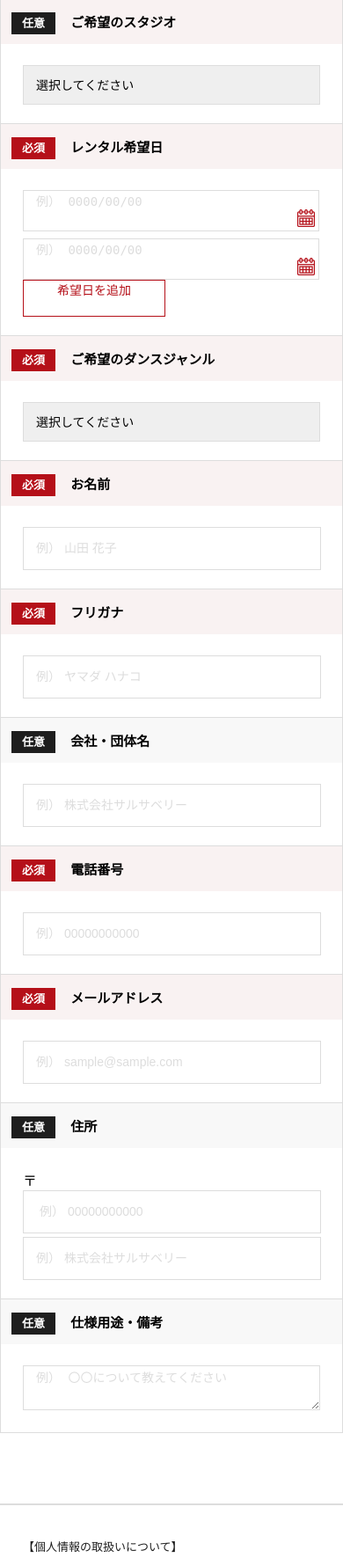
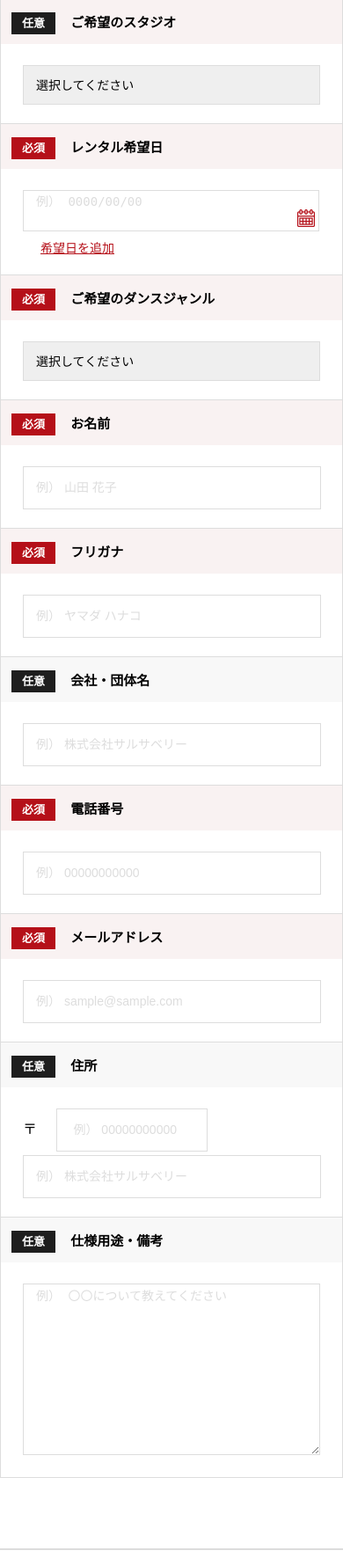
Before and after one commit to Lincox/TRAINING, a PHP site: page /test04_home.html in a window 390 px wide. Shown: the part 1199-2970 px from the top of the page at 88% size. Run offline with PHP 8.4, Linux system fonts and the light colour scheme.

Commit message:
Test04-day3

```diff
--- a/Test04__form/css/test04.css
+++ b/Test04__form/css/test04.css
@@ -96,7 +96,8 @@
       font-size: 14px;
       text-decoration: underline;
       color: #B51019;
-      margin-left: 20px; }
+      margin-left: 20px;
+      border: none; }
     .formcontainer__col2--step1 {
       padding-left: 34px; }
   .formcontainer__ban {
@@ -357,8 +358,7 @@ input[type=checkbox] {
     .formcontainer__col1 {
       width: 100%;
       display: block;
-      font-size: 15px;
-      vertical-align: top; }
+      font-size: 15px; }
       .formcontainer__col1--green {
         background-color: #f8f8f8; }
       .formcontainer__col1--red {
@@ -375,15 +375,6 @@ input[type=checkbox] {
       padding: 24px 0 21px 0;
       margin-left: 25px;
       margin-right: 25px; }
-      .formcontainer__col2--text {
-        width: 160px;
-        height: 40px;
-        text-align: center;
-        display: block;
-        border: 1px solid #B51019;
-        text-decoration: unset;
-        color: #B51019;
-        margin-left: 0; }
       .formcontainer__col2--step1 {
         padding-left: 34px; }
     .formcontainer__ban {
@@ -476,24 +467,31 @@ input[type=checkbox] {
     line-height: 1.8;
     margin: 30px 0 0 0; }
 
-  .bigin, .bigtextarea, .smallin {
-    width: calc(100% - 19px);
-    height: 45px;
+  .bigin, .bigtextarea {
     padding-left: 14px; }
 
   .bigin {
-    width: calc(100% - 17px); }
+    width: calc(100% - 17px);
+    height: 45px; }
+
+  .bigtextarea {
+    width: calc(100% - 18px);
+    height: 189px; }
 
   .smallin {
-    width: calc(100% - 21px); }
-
-  .bigtextarea {
-    width: calc(100% - 18px); }
-
-  .smallin {
+    width: calc(100% - 21px);
     padding-left: 18px; }
     .smallin--mar {
       margin-left: 0;
+      margin-bottom: 4px; }
+
+  .smallin {
+    max-width: 150px;
+    width: 100%;
+    height: 45px;
+    padding-left: 18px; }
+    .smallin--mar {
+      margin-left: 18px;
       margin-bottom: 4px; }
 
   select {
--- a/Test04__form/scss/test04.scss
+++ b/Test04__form/scss/test04.scss
@@ -136,6 +136,7 @@ $grey: #f2f2f2;
       text-decoration: underline;
       color: $red;
       margin-left: 20px;
+      border: none;
     }
     &--step1{
       padding-left: 34px;
@@ -483,7 +484,6 @@ input[type=checkbox] {
       width: 100%;
       display: block;
       font-size: 15px;
-      vertical-align: top;
      &--green{
       background-color: $lightgreen;
      }
@@ -507,16 +507,28 @@ input[type=checkbox] {
       padding: 24px 0 21px 0;
       margin-left: 25px;
       margin-right: 25px;
-      &--text{
-        width: 160px;
-        height: 40px;
-        text-align: center;
-        display: block;
-        border: 1px solid $red;
-        text-decoration: unset;
-        color: $red;
-        margin-left: 0;
-      }
+      // &--text{
+      //   margin-top: 14px;
+      //   width: 160px;
+      //   height: 40px;
+      //   border: 1px solid $red;
+      //   text-align: center;
+      //   line-height: 40px;
+      //   display: block;
+      //   text-decoration: unset;
+      //   color: $red;
+      // }
+      // &--text span{
+      //   display:inline;
+      //   display:inline-table;
+      //   display:inline-block;
+      //   vertical-align:middle;
+      // }
+      // &--text span::before{
+      //   content: "+  ";
+      // }
+
+
       &--step1{
         padding-left: 34px;
       }
@@ -644,31 +656,50 @@ input[type=checkbox] {
     }
   }
 
-  .bigin, .bigtextarea, .smallin{
-    width: calc(100% - 19px);
-    height: 45px;
+  .bigin, .bigtextarea{
     padding-left: 14px;
   }
 
   .bigin{
     width: calc(100% - 17px);
+    height: 45px;
+  }
+
+  .bigtextarea{
+    width: calc(100% - 18px);
+    height: 189px;
   }
 
   .smallin{
     width: calc(100% - 21px);
-  }
-
-  .bigtextarea{
-    width: calc(100% - 18px);
-  }
-
-  .smallin{
     padding-left: 18px;
     &--mar{
       margin-left: 0;
       margin-bottom: 4px;
     }
   }
+
+  .smallin{
+    max-width: 150px;
+    width: 100%;
+    height: 45px;
+    padding-left: 18px;
+    &--mar{
+      margin-left: 18px;
+      margin-bottom: 4px;
+    }
+  }
+
+  // .smallinsp{
+  //   max-width: 150px;
+  //   width: 100%;
+  //   height: 45px;
+  //   padding-left: 18px;
+  //   &--mar{
+  //     margin-left: 18px;
+  //     margin-bottom: 4px;
+  //   }
+  // }
 
   select {
     width: 100%;
--- a/Test04__form/test04_end.html
+++ b/Test04__form/test04_end.html
@@ -39,7 +39,8 @@
     </section>
 
     <section>
-        <img src="images/img_foot.jpg" alt="" class="widhun">
+        <img src="images/img_foot.jpg" alt="" class="widhun hidesp">
+        <img src="images/img_footsp.jpg" alt="" class="widhun hide">
     </section>
 
 </body>
--- a/Test04__form/test04_home.html
+++ b/Test04__form/test04_home.html
@@ -76,77 +76,13 @@
         <select name="" id="type">
           <option value="opt1">インストラクターの派遣</option>
           <option value="opt2">スタジオレンタル</option>
-          <option value="レッスンに関するご質問・お問い合わせ">レッスンに関するご質問・お問い合わせ</option>
-          <option value="イベントの出演依頼">イベントの出演依頼</option>
-          <option value="その他">その他</option>
+          <option value="opt3">レッスンに関するご質問・お問い合わせ</option>
+          <option value="opt4">イベントの出演依頼</option>
+          <option value="opt5">その他</option>
         </select>
       </td>
     </tr>
-
-
-    <tbody class="page1">
-      <tr class="formcontainer__bor">
-        <th class="formcontainer__col1 formcontainer__col1--red">
-          <span class="formcontainer__ban formcontainer__ban--grey">任意</span>
-          <p class="formcontainer__col1__text formcontainer__col1__text--main">ご希望のジャンル</p>
-        </th>
-        <td class="formcontainer__col2">
-          <select name="選択してください" id="">
-            <option value="" disabled selected>選択してください</option>
-            <option value="スタジオレンタル">ラ アバナ</option>
-            <option value="レッスンに関するご質問・お問い合わせ">ケイブ</option>
-            <option value="イベントの出演依頼">サハラ</option>
-            <option value="その他">ステラ</option>
-          </select>
-        </td>
-      </tr>
-      <tr class="formcontainer__bor">
-        <th class="formcontainer__col1 formcontainer__col1--red">
-          <span class="formcontainer__ban formcontainer__ban--red">必須</span>
-          <p class="formcontainer__col1__text formcontainer__col1__text--main">フリガナ</p>
-        </th>
-        <td class="formcontainer__col2">
-          <input type="text" name="" id="" placeholder="例） 山田 花子">
-        </td>
-      </tr>
-      <tr class="formcontainer__bor">
-        <th class="formcontainer__col1 formcontainer__col1--red">
-          <span class="formcontainer__ban formcontainer__ban--red">必須</span>
-          <p class="formcontainer__col1__text formcontainer__col1__text--main">フリガナ</p>
-        </th>
-        <td class="formcontainer__col2">
-          <input type="text" name="" id="" placeholder="例） ヤマダ ハナコ">
-        </td>
-      </tr>
-      <tr class="formcontainer__bor">
-        <th class="formcontainer__col1 formcontainer__col1--red">
-          <span class="formcontainer__ban formcontainer__ban--grey">任意</span>
-          <p class="formcontainer__col1__text formcontainer__col1__text--main">会社・団体名</p>
-        </th>
-        <td class="formcontainer__col2">
-          <input type="text" name="" id="" placeholder="例） 株式会社サルサベリー">
-        </td>
-      </tr>
-      <tr class="formcontainer__bor">
-        <th class="formcontainer__col1 formcontainer__col1--red">
-          <span class="formcontainer__ban formcontainer__ban--red">必須</span>
-          <p class="formcontainer__col1__text formcontainer__col1__text--main">電話番号</p>
-        </th>
-        <td class="formcontainer__col2">
-          <input type="text" name="" id="" placeholder="例） 00000000000">
-        </td>
-      </tr>
-      <tr class="formcontainer__bor">
-        <th class="formcontainer__col1 formcontainer__col1--red">
-          <span class="formcontainer__ban formcontainer__ban--red">必須</span>
-          <p class="formcontainer__col1__text formcontainer__col1__text--main">メールアドレス</p>
-        </th>
-        <td class="formcontainer__col2">
-          <input type="text" name="" id="" placeholder="例） sample@sample.com">
-        </td>
-      </tr>
-    </tbody>
-    <tbody  class="page2">
+    <tbody class="page0">
       <tr class="formcontainer__bor">
         <th class="formcontainer__col1 formcontainer__col1--red">
           <span class="formcontainer__ban formcontainer__ban--grey">任意</span>
@@ -170,8 +106,12 @@
         </th>
         <td class="formcontainer__col2">
           <input type="date" name="" id="" class="formcontainer__inputdate" placeholder="例） 0000/00/00" required>
-          <input type="date" name="" id="" placeholder="例） 0000/00/00" required>
-          <a href="" class="formcontainer__col2--text">希望日を追加</a>
+          <!-- <input type="date" name="" id="" placeholder="例） 0000/00/00" required> -->
+          <div class="formcontainer__col2--styletext">
+            <a href="" class="formcontainer__col2--text">
+              <span>希望日を追加</span>
+            </a>
+          </div>
         </td>
       </tr>
 
@@ -263,7 +203,139 @@
         </td>
       </tr>
     </tbody>
-    </div>
+
+    <tbody class="page1">
+      <tr class="formcontainer__bor">
+        <th class="formcontainer__col1 formcontainer__col1--red">
+          <span class="formcontainer__ban formcontainer__ban--grey">任意</span>
+          <p class="formcontainer__col1__text formcontainer__col1__text--main">ご希望のジャンル</p>
+        </th>
+        <td class="formcontainer__col2">
+          <select name="選択してください" id="">
+            <option value="" disabled selected>選択してください</option>
+            <option value="スタジオレンタル">ラ アバナ</option>
+            <option value="レッスンに関するご質問・お問い合わせ">ケイブ</option>
+            <option value="イベントの出演依頼">サハラ</option>
+            <option value="その他">ステラ</option>
+          </select>
+        </td>
+      </tr>
+    </tbody>
+
+    <tbody class="page2">
+      <tr class="formcontainer__bor">
+        <th class="formcontainer__col1 formcontainer__col1--red">
+          <span class="formcontainer__ban formcontainer__ban--grey">任意</span>
+          <p class="formcontainer__col1__text formcontainer__col1__text--main">ご希望のスタジオ</p>
+        </th>
+        <td class="formcontainer__col2">
+          <select name="選択してください" id="">
+            <option value="" disabled selected>選択してください</option>
+            <option value="スタジオレンタル">伏見校スタジオ La Habana</option>
+            <option value="レッスンに関するご質問・お問い合わせ">伏見校スタジオ Cave</option>
+            <option value="イベントの出演依頼">栄校スタジオ Sahara</option>
+            <option value="その他">星ヶ丘校スタジオ STELLA</option>
+          </select>
+        </td>
+      </tr>
+      <tr class="formcontainer__bor">
+        <th class="formcontainer__col1 formcontainer__col1--red">
+          <span class="formcontainer__ban formcontainer__ban--red">必須</span>
+          <p class="formcontainer__col1__text formcontainer__col1__text--main">レンタル希望日</p>
+        </th>
+        <td class="formcontainer__col2" id="tdaddrow">
+          <input type="date" name="" id="" class="formcontainer__inputdate" placeholder="例） 0000/00/00" required>
+          <div class="formcontainer__col2--styletext">
+            <button class="formcontainer__col2--text" id="addrow">
+              <span>希望日を追加</span>
+            </button>
+        </td>
+      </tr>
+    </tbody>
+
+    <tbody class="page12">
+      <tr class="formcontainer__bor">
+        <th class="formcontainer__col1 formcontainer__col1--red">
+          <span class="formcontainer__ban formcontainer__ban--red">必須</span>
+          <p class="formcontainer__col1__text formcontainer__col1__text--main">名前</p>
+        </th>
+        <td class="formcontainer__col2">
+          <input type="text" name="" id="" placeholder="例） 山田 花子">
+        </td>
+      </tr>
+      <tr class="formcontainer__bor">
+        <th class="formcontainer__col1 formcontainer__col1--red">
+          <span class="formcontainer__ban formcontainer__ban--red">必須</span>
+          <p class="formcontainer__col1__text formcontainer__col1__text--main">フリガナ</p>
+        </th>
+        <td class="formcontainer__col2">
+          <input type="text" name="" id="" placeholder="例） ヤマダ ハナコ">
+        </td>
+      </tr>
+      <tr class="formcontainer__bor">
+        <th class="formcontainer__col1 formcontainer__col1--red">
+          <span class="formcontainer__ban formcontainer__ban--grey">任意</span>
+          <p class="formcontainer__col1__text formcontainer__col1__text--main">会社・団体名</p>
+        </th>
+        <td class="formcontainer__col2">
+          <input type="text" name="" id="" placeholder="例） 株式会社サルサベリー">
+        </td>
+      </tr>
+      <tr class="formcontainer__bor">
+        <th class="formcontainer__col1 formcontainer__col1--red">
+          <span class="formcontainer__ban formcontainer__ban--red">必須</span>
+          <p class="formcontainer__col1__text formcontainer__col1__text--main">電話番号</p>
+        </th>
+        <td class="formcontainer__col2">
+          <input type="text" name="" id="" placeholder="例） 00000000000">
+        </td>
+      </tr>
+      <tr class="formcontainer__bor">
+        <th class="formcontainer__col1 formcontainer__col1--red">
+          <span class="formcontainer__ban formcontainer__ban--red">必須</span>
+          <p class="formcontainer__col1__text formcontainer__col1__text--main">メールアドレス</p>
+        </th>
+        <td class="formcontainer__col2">
+          <input type="text" name="" id="" placeholder="例） sample@sample.com">
+        </td>
+      </tr>
+      <tr class="formcontainer__bor">
+        <th class="formcontainer__col1 formcontainer__col1--green">
+          <span class="formcontainer__ban formcontainer__ban--grey">任意</span>
+          <p class="formcontainer__col1__text formcontainer__col1__text--main">住所</p>
+        </th>
+        <td class="formcontainer__col2">
+          〒
+          <input type="text" name="" id="" placeholder="例） 00000000000" class="smallin smallin--mar">
+          <p>※郵便番号を入力すると、自動で住所が入力されます。</p>
+          <input type="text" name="" id="" placeholder="例） 愛知県名古屋市中区〇〇" class="bigin">
+        </td>
+      </tr>
+    </tbody>
+
+    <tbody class="page12end">
+        <tr class="formcontainer__bor">
+            <th class="formcontainer__col1 formcontainer__col1--green">
+              <span class="formcontainer__ban formcontainer__ban--red">必須</span>
+              <p class="formcontainer__col1__text formcontainer__col1__text--main">内容の詳細・備考</p>
+            </th>
+            <td class="formcontainer__col2">
+              <textarea name="" id="" cols="30" rows="8" class="bigtextarea"></textarea>
+            </td>
+          </tr>
+    </tbody>
+    <tbody class="page34end">
+        <tr class="formcontainer__bor">
+            <th class="formcontainer__col1 formcontainer__col1--green">
+                <span class="formcontainer__ban formcontainer__ban--grey">任意</span>
+              <p class="formcontainer__col1__text formcontainer__col1__text--main">内容の詳細・備考</p>
+            </th>
+            <td class="formcontainer__col2">
+              <textarea name="" id="" cols="30" rows="8" class="bigtextarea"></textarea>
+            </td>
+          </tr>
+    </tbody>
+
   </table>
 
   <footer class="foot">
@@ -286,21 +358,7 @@
 
   </footer>
 
-  <div class="row">
-    Type
-    <select name="type" id="type" style="margin-left:57px; width:153px;">
-      <option name="l_letter" value="l_letter">Large Letter</option>
-      <option name="letter" value="letter">Letter</option>
-      <option name="parcel" value="parcel">Parcel</option>
-    </select>
-  </div>
 
-  <div class="row" id="row_dim">
-    Dimensions
-    <input type="text" name="length" style="margin-left:12px;" class="dimension" placeholder="Length">
-    <input type="text" name="width" class="dimension" placeholder="Width">
-    <input type="text" name="height" class="dimension" placeholder="Height">
-  </div>
   <script src="https://ajax.googleapis.com/ajax/libs/jquery/3.3.1/jquery.min.js"></script>
   <script src="js/test04.js"></script>
 </body>
```
Also changed, not shown: Test04__form/js/test04.js (+39 -4 lines), Test04__form/test04_step1.html (+6 -2 lines), Test04__form/images/img_footsp.jpg (added), 1 other file.
